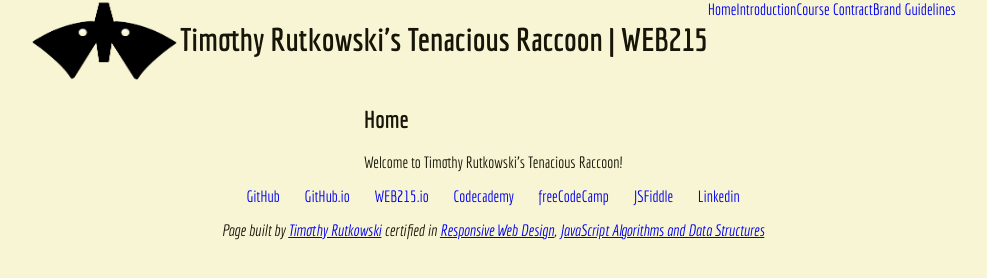
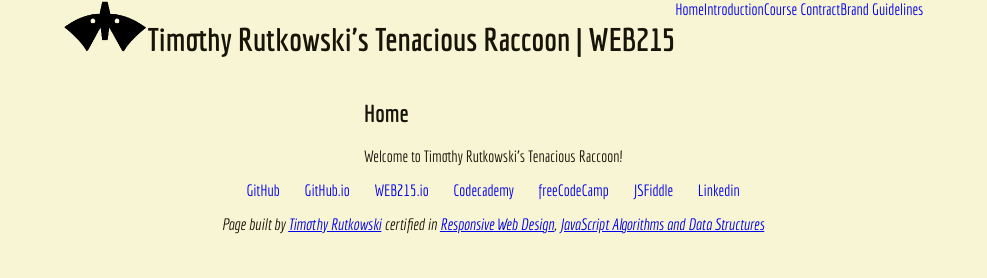
Before and after one commit to Trutkow0/web215, a plain HTML site: page index.html in a window 1280 px wide. Shown: the whole page, without its empty margins (147-1134 px from the left). Drawn offline with Linux system fonts and the light colour scheme.

Commit message:
Update index.html

```diff
--- a/index.html
+++ b/index.html
@@ -20,7 +20,7 @@
 
 <body>
         <header>
-                <img src="images/TR_logo215.png" alt="Tenacious Raccoon logo" width="150" height="85">
+                <img src="images/TR_logo215.png" alt="Tenacious Raccoon logo" width="85" height="55">
                 <h1>Timothy Rutkowski's Tenacious Raccoon | WEB215 </h1>
                         <nav>
                                 <ul>
```
